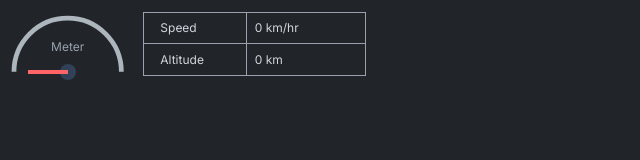
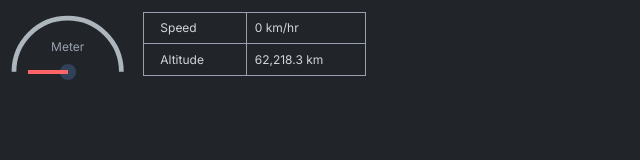
Before and after one commit to Tibz-Dankan/gold-to-mars, a React (Vite) app: page / in a window 1280 px wide. Shown: the top 160 px of the page, without its empty margins (0-640 px from the left). Built offline with nearby package versions, Linux system fonts and the light colour scheme.

Commit message:
fix: properly capture and display rocket altitude

```diff
--- a/src/components/UI/RocketStatusDisplay.tsx
+++ b/src/components/UI/RocketStatusDisplay.tsx
@@ -4,33 +4,50 @@ import { RocketSpeedAltitudeTable } from "./RocketSpeedAltitudeTable";
 import { RocketSpeedometer } from "./RocketSpeedometer";
 
 export const RocketStatusDisplay = () => {
-  const [rocketStatus, setRocketStatus] = useState({
-    speed: 0,
-    altitude: 0,
-    planet: "Earth",
+  const [rocketSpeed, setRocketSpeed] = useState({ speed: 0 });
+  const [rocketLocation, setRocketLocation] = useState({
+    location: "",
+    isApproachingEarth: false,
+    isApproachingMars: false,
+    distanceToEarthKm: 0,
+    distanceToMarsKm: 0,
+    distanceFromEarthToMarsKm: 0,
   });
-  const [rocketSpeed, setRocketSpeed] = useState({ speed: 0 });
+
+  const isNearEarth: boolean =
+    rocketLocation.distanceToEarthKm <= rocketLocation.distanceToMarsKm;
+
+  const isEarth: boolean = rocketLocation.location.toUpperCase() === "EARTH";
+  const isMars: boolean = rocketLocation.location.toUpperCase() === "MARS";
+
+  const isEarthOrMars = isEarth || isMars;
+
+  const altitude = isNearEarth
+    ? isEarthOrMars
+      ? rocketLocation.distanceToEarthKm
+      : rocketLocation.distanceToEarthKm * 100
+    : isEarthOrMars
+    ? rocketLocation.distanceToMarsKm
+    : rocketLocation.distanceToMarsKm * 100;
 
   useEffect(() => {
-    const updateStatus = (data: typeof rocketStatus) => setRocketStatus(data);
     const updateSpeed = (speed: typeof rocketSpeed) => setRocketSpeed(speed);
+    const updateLocation = (data: typeof rocketLocation) =>
+      setRocketLocation(data);
 
-    EventBus.on("rocketStatus", updateStatus);
     EventBus.on("rocketSpeed", updateSpeed);
+    EventBus.on("rocketLocation", updateLocation);
 
     return () => {
-      EventBus.off("rocketStatus", updateStatus);
       EventBus.off("rocketSpeed", updateSpeed);
+      EventBus.off("rocketLocation", updateLocation);
     };
   }, []);
 
   return (
     <div className="text-gray-100 flex justify-center gap-4 pt-1">
       <RocketSpeedometer speed={rocketSpeed.speed} maxSpeed={20000} />
-      <RocketSpeedAltitudeTable
-        altitude={rocketStatus.altitude}
-        speed={rocketSpeed.speed}
-      />
+      <RocketSpeedAltitudeTable altitude={altitude} speed={rocketSpeed.speed} />
     </div>
   );
 };
```
